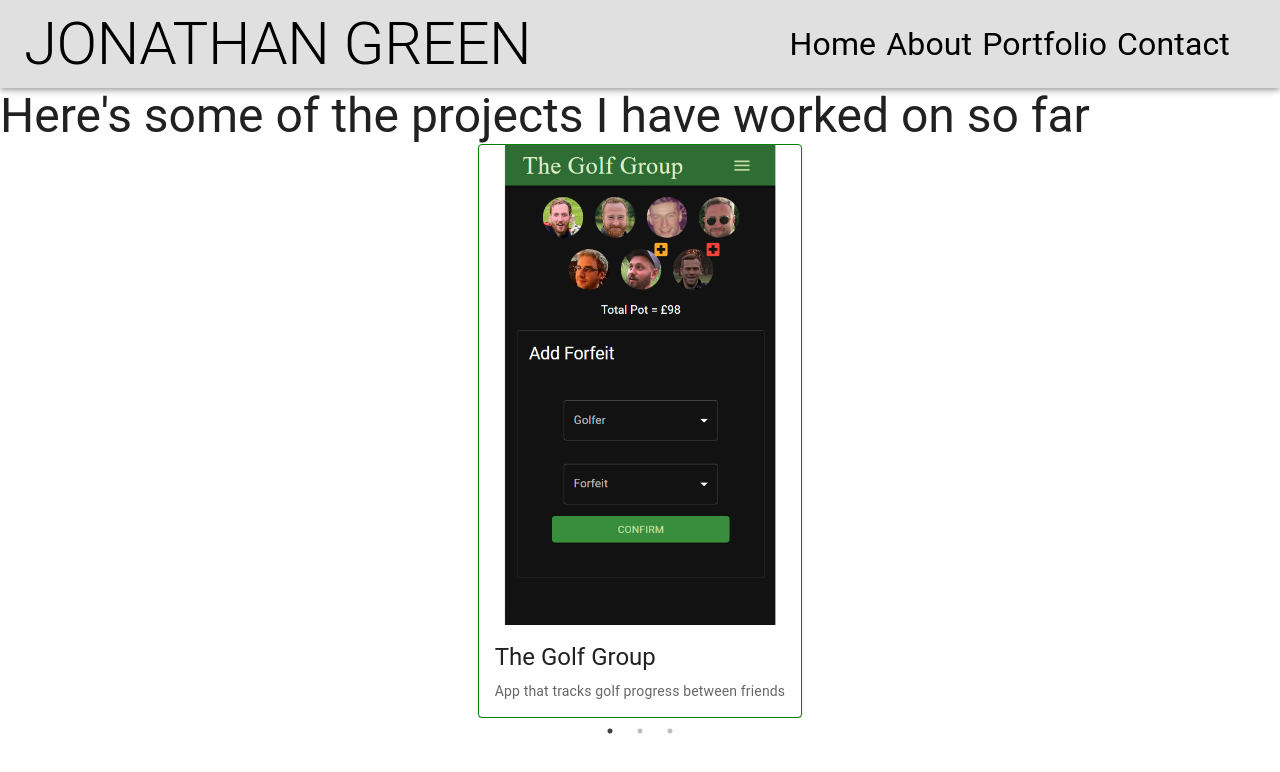
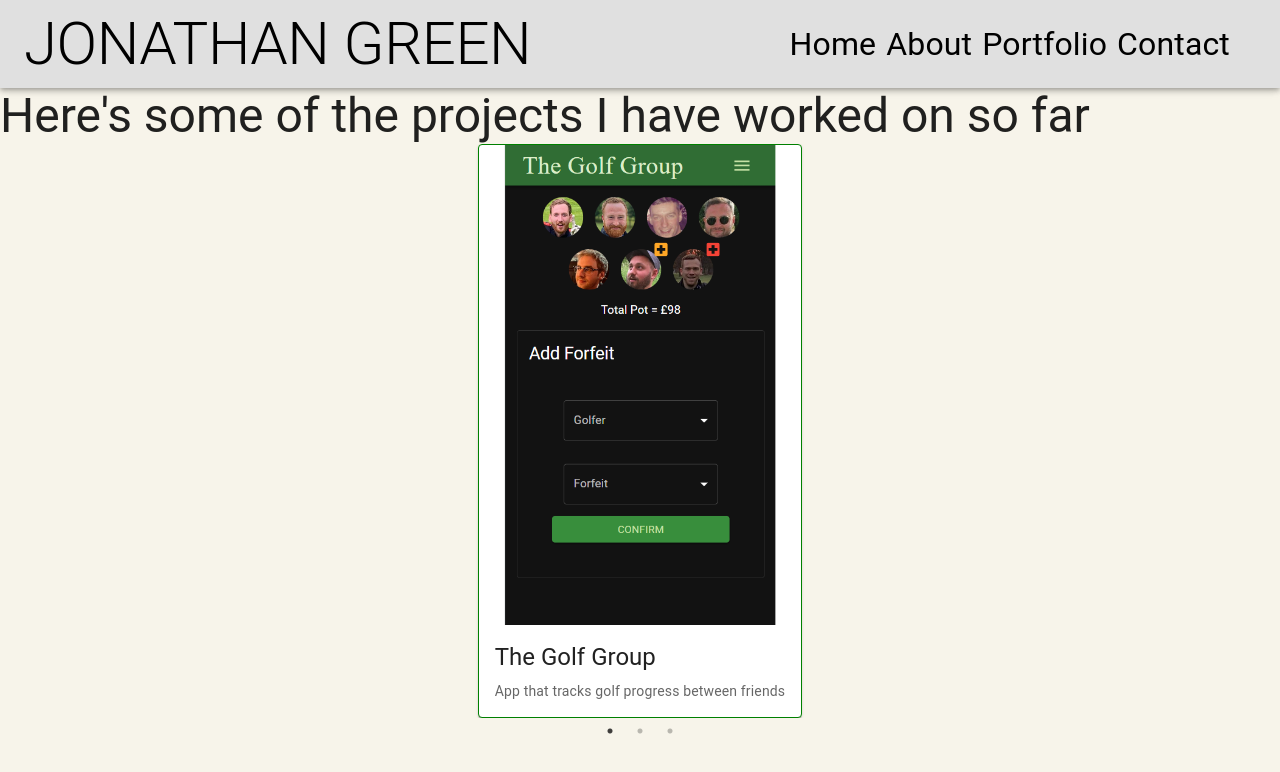
Before and after one commit to JXG052/My-React-Portfolio, a React (Create React App) app: page /portfolio in a window 1280 px wide. Shown: the top 772 px of the page. Built offline with nearby package versions, Linux system fonts and the light colour scheme.

Commit message:
Background colour consistent

```diff
--- a/src/App.js
+++ b/src/App.js
@@ -8,11 +8,15 @@ import About from './pages/about/About.js'
 // import Header from './components/Header/Header'
 // import Footer from './components/Footer/index';
 import DrawerAppBar from './components/DrawerAppBar/DrawerAppBar';
+import { Box } from '@mui/system';
+import { useTheme } from '@mui/material/styles';
+
 
 
 function App() {
+  const theme = useTheme();
   return (
-    <>
+    <Box sx={{ bgcolor: theme.palette.offWhite.main, height: '100vh' }}>
       <Router>
         <DrawerAppBar />
         {/* Wrap Route elements in a Routes component */}
@@ -24,7 +28,7 @@ function App() {
           <Route path="/contact" element={<Contact />} />
         </Routes>
       </Router>
-    </>
+    </Box>
   );
 }
 
```
